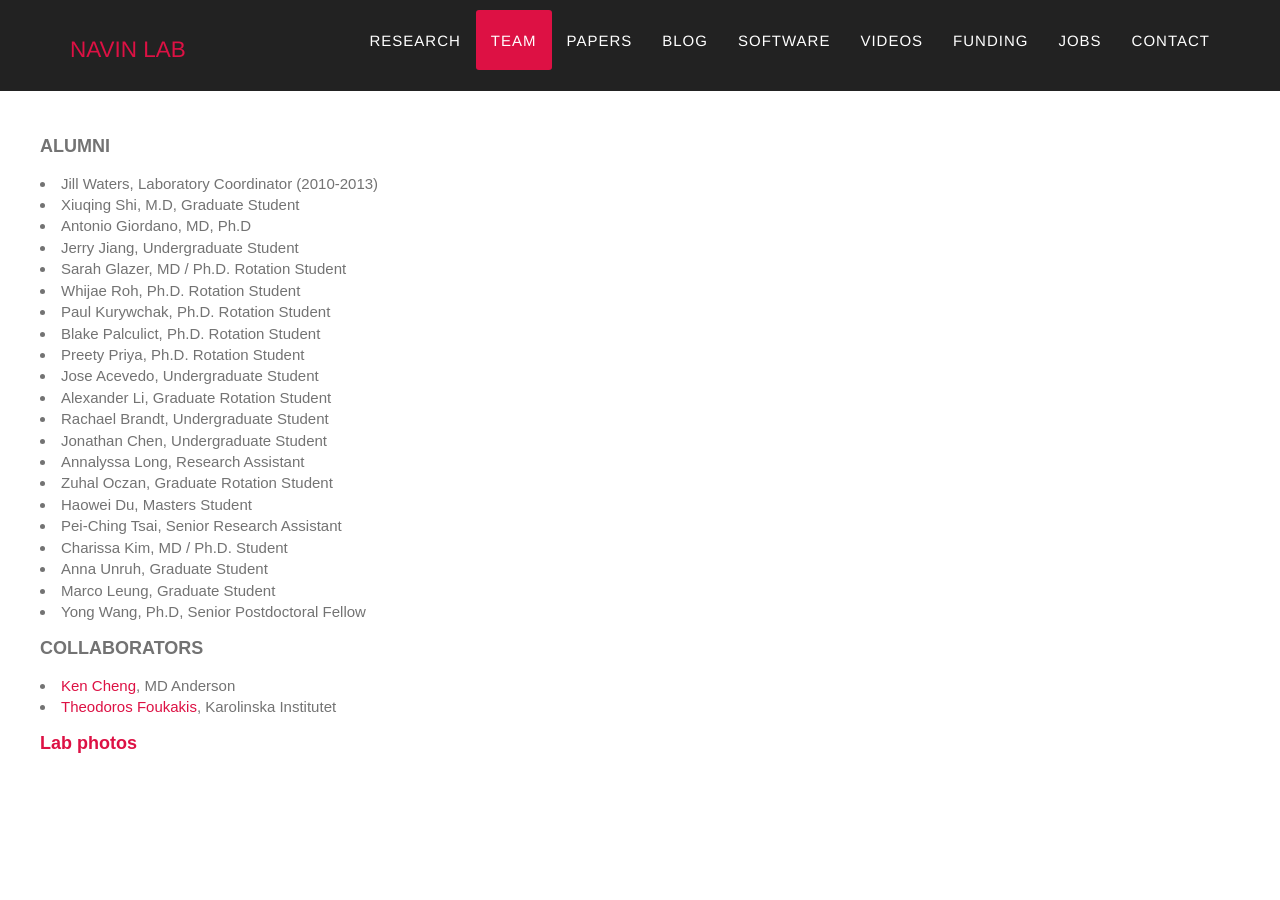
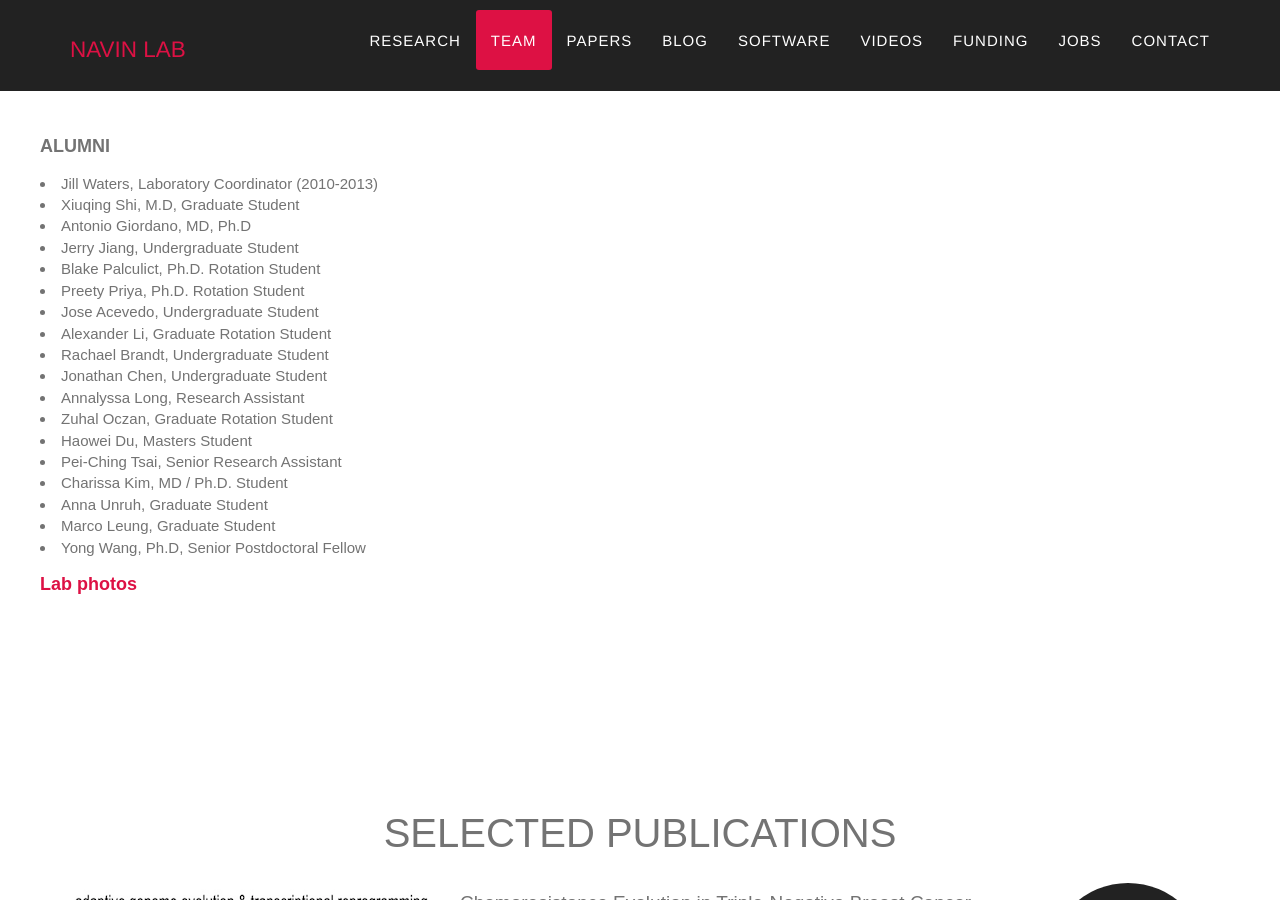
Before and after one commit to navinlabcode/navinlabcode.github.io, a Jekyll site: the page built from index.html, in a window 1280 px wide and 900 px high, scrolled down 3377 px. Built offline with Jekyll 4.4.1, drawn with Linux system fonts in a browser that asks for light colours; some web fonts are replaced; comment, search, counter and statistics services are not loaded.

Commit message:
team0705

```diff
--- a/_includes/team.html
+++ b/_includes/team.html
@@ -31,9 +31,8 @@
                <li>Xiuqing Shi, M.D, Graduate Student</li>
                <li>Antonio Giordano, MD, Ph.D</li>
                <li>Jerry Jiang, Undergraduate Student</li>
-               <li>Sarah Glazer, MD / Ph.D. Rotation Student</li>
-               <li>Whijae Roh, Ph.D. Rotation Student</li>
-               <li>Paul Kurywchak, Ph.D. Rotation Student</li>
+
+
                <li>Blake Palculict, Ph.D. Rotation Student</li>
                <li>Preety Priya, Ph.D. Rotation Student </li>
                <li>Jose Acevedo, Undergraduate Student</li>
@@ -51,11 +50,10 @@
              </div>
              <p> </p>
 
-                   <div class="row">
-                  <p align="left"><font size="4"><b>COLLABORATORS</b></font></p>
-                  <li><a href="https://faculty.mdanderson.org/profiles/ken_chen.html" target="_blank">Ken Cheng</a>, MD Anderson </li>
-                  <li><a href="https://ki.se/en/people/thefou" target="_blank">Theodoros Foukakis</a>, Karolinska Institutet </li>
-                   </div>
+
+
+
+
               <p> </p>
                    <div class="row">
                   <p align="left"><font size="4"><b><a href="https://photos.app.goo.gl/2V4QojZqsNLVgEXb8" target="_blank">Lab photos</a></b></font></p>
```
